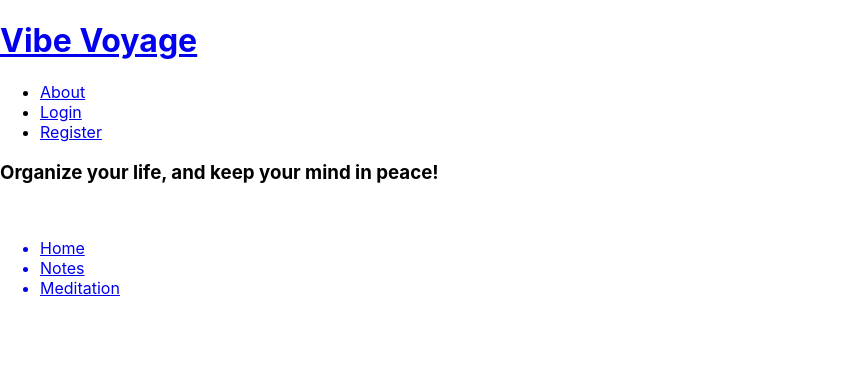
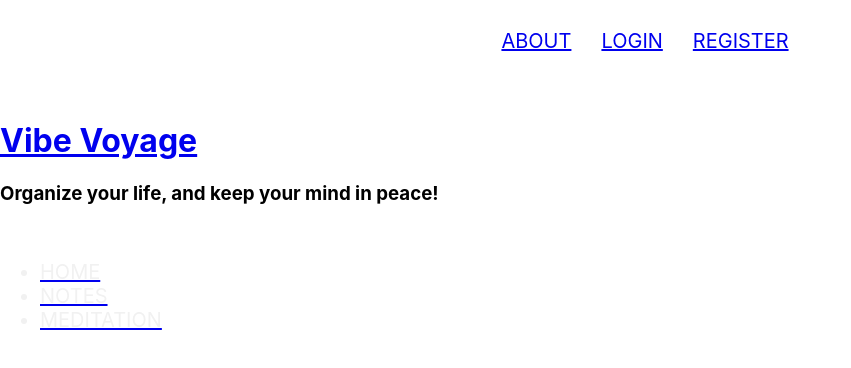
Before and after one commit to ilsuryuz/VibeVoyage-frontend, a React (Create React App) app: page / in a window 1280 px wide. Shown: the top 368 px of the page, without its empty margins (0-851 px from the left). Built offline with nearby package versions, Linux system fonts and the light colour scheme; no server answers.

Commit message:
Formatted base changes and nav bar

```diff
--- a/src/components/EmbedVideos.jsx
+++ b/src/components/EmbedVideos.jsx
@@ -1,8 +1,13 @@
 import React from 'react'
 import PropTypes from "prop-types";
 
-const EmbedVideo = ({embedId}) => (
+const EmbedVideo = ({ embedId }) => (
+
     <div className="video-responsive">
+        <div className="VideoIntroText">
+            <h1>Let's Vibe Out And Breathe Together</h1>
+        </div>
+        <div className="VideoItself">
             <iframe
                 width="835"
                 height="480"
@@ -12,6 +17,11 @@ allow="accelerometer; autoplay; clipboard-write; gyroscope; picture-in-picture "
                 allowFullScreen
                 title="Embedded youtube"
             />
+            <div className="VideoInputText">
+                <h1>
+                </h1>
+            </div>
+        </div>
     </div>
 );
 
--- a/src/index.css
+++ b/src/index.css
@@ -11,6 +11,41 @@ code {
   font-family: source-code-pro, Menlo, Monaco, Consolas, 'Courier New',
     monospace;
 }
+/*Header*/
+.header {
+ padding-top: 100px;
+}
+/*Nav Bar*/
+nav {
+  position: fixed;
+  top: 0;
+  width: 100%;
+  height: 50px;
+  background:rgb(255, 255, 255);
+}
+
+.navLinks {
+  list-style-type: none;
+  color: #f1f1f1;
+  background: ;
+  height: 100%;
+  display: flex;
+  justify-content: center;
+  align-items: center;
+  position: relative;
+}
+
+
+ul li {
+    margin-right: 30px;
+    font-size: 20px;
+    text-transform: uppercase;
+    color: #f1f1f1;
+    cursor: pointer;
+}
+
+
+/*Video Embeds*/
 .video-responsive {
   overflow: hidden;
   padding-bottom: 56.25%;
@@ -26,3 +61,18 @@ code {
   width: 75%;
   position: absolute;
 }
+.VideoItself {
+  padding-top: 200px;
+}
+.VideoIntroText {
+  padding: ;
+
+}
+
+iframe {
+  padding-top: 75px;
+  position: fixed;
+}
+.VideoInputText {
+  padding-top: 300px;
+}
```
Lines whose indentation alone changed are shown as unchanged.
